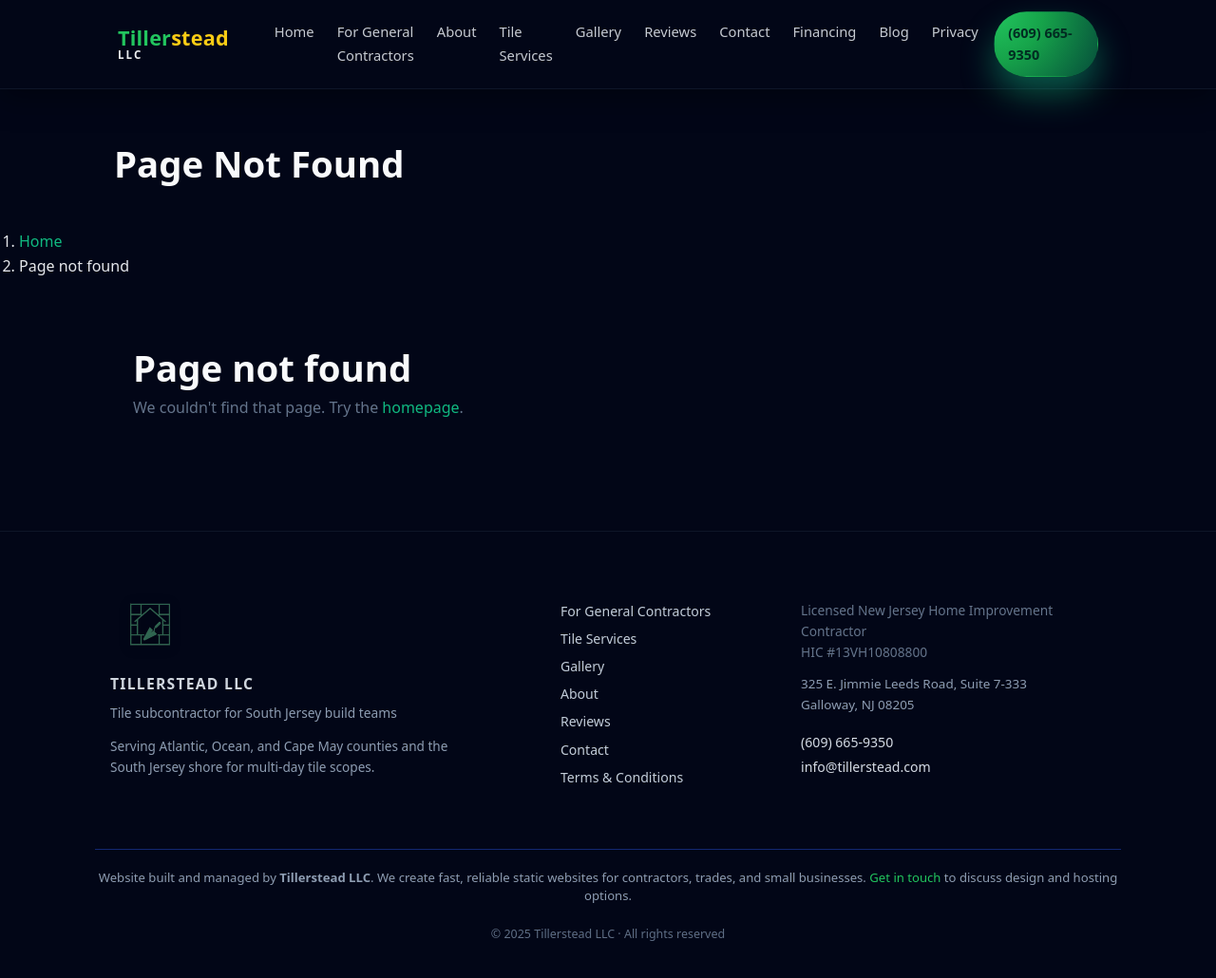
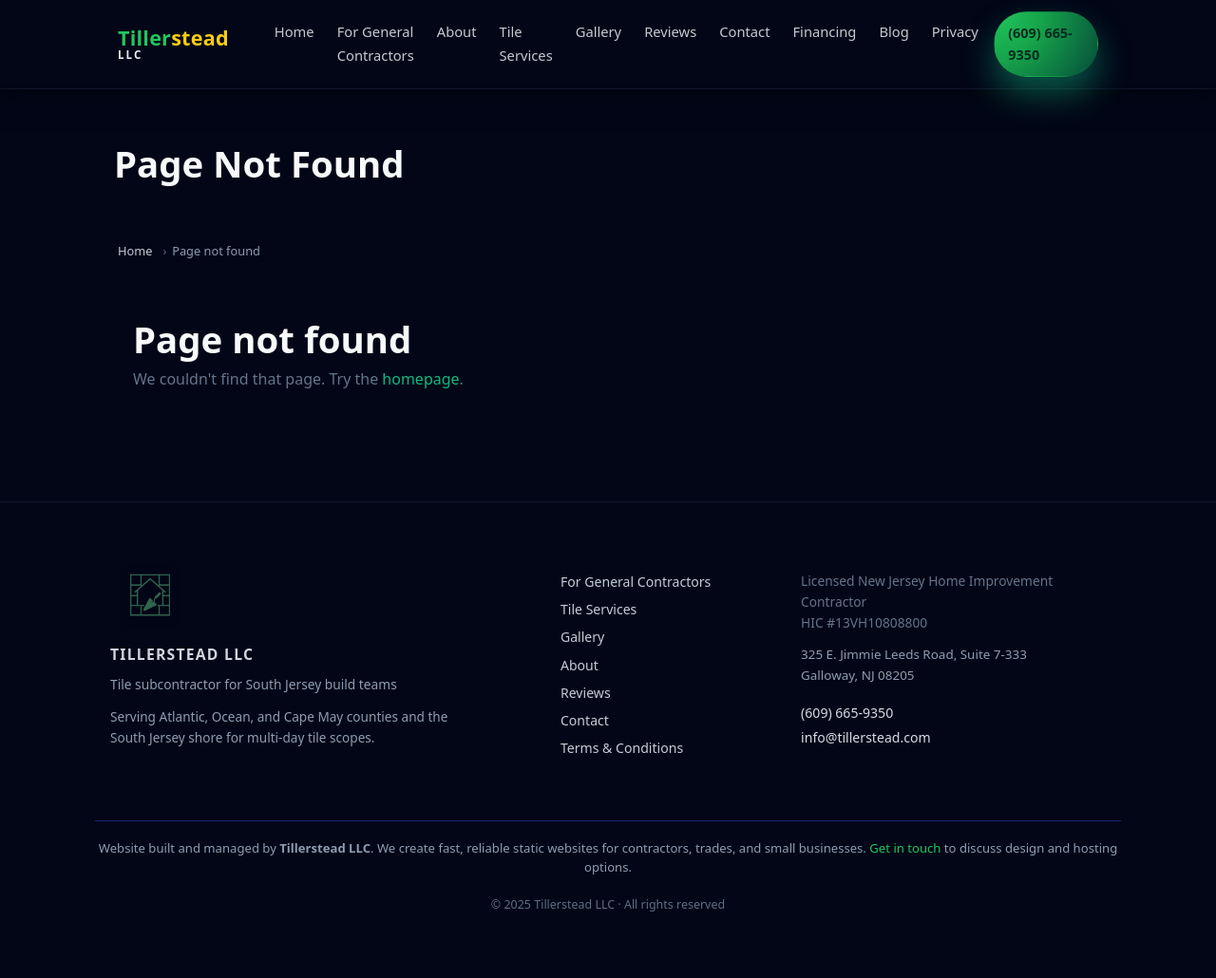
Before and after one commit to XTX33/Tillerstead-site, a Jekyll site: the page built from 404.html, in a window 1280 px wide and 1038 px high. Shown: the top 1030 px of the window at 95% size. Built offline with Jekyll 4.4.1, drawn with Linux system fonts in a browser that asks for light colours.

Commit message:
Update theme.css

```diff
--- a/assets/css/theme.css
+++ b/assets/css/theme.css
@@ -1239,3 +1239,50 @@
 .hero--page .hero-card {
   margin-top: 0;
 }
+/* ============================================
+   Breadcrumbs
+   ============================================ */
+
+.breadcrumbs {
+  max-width: var(--ts-shell-width, 1120px);
+  margin: 0.75rem auto 0.25rem;
+  padding: 0 1.5rem;
+  font-size: 0.8rem;
+  color: rgba(148, 163, 184, 0.9);
+}
+
+.breadcrumbs-list {
+  list-style: none;          /* kills the 1., 2. numbering */
+  padding: 0;
+  margin: 0;
+  display: flex;
+  flex-wrap: wrap;
+  gap: 0.35rem;
+}
+
+.breadcrumbs-list li {
+  display: inline-flex;
+  align-items: center;
+}
+
+/* separator */
+.breadcrumbs-list li + li::before {
+  content: "›";
+  margin: 0 0.35rem;
+  color: rgba(148, 163, 184, 0.6);
+}
+
+.breadcrumbs a {
+  text-decoration: none;
+  color: rgba(203, 213, 225, 0.95);
+}
+
+.breadcrumbs a:hover,
+.breadcrumbs a:focus-visible {
+  color: #22c55e;
+}
+
+.breadcrumbs [aria-current="page"] {
+  color: rgba(148, 163, 184, 0.95);
+  font-weight: 500;
+}
```
